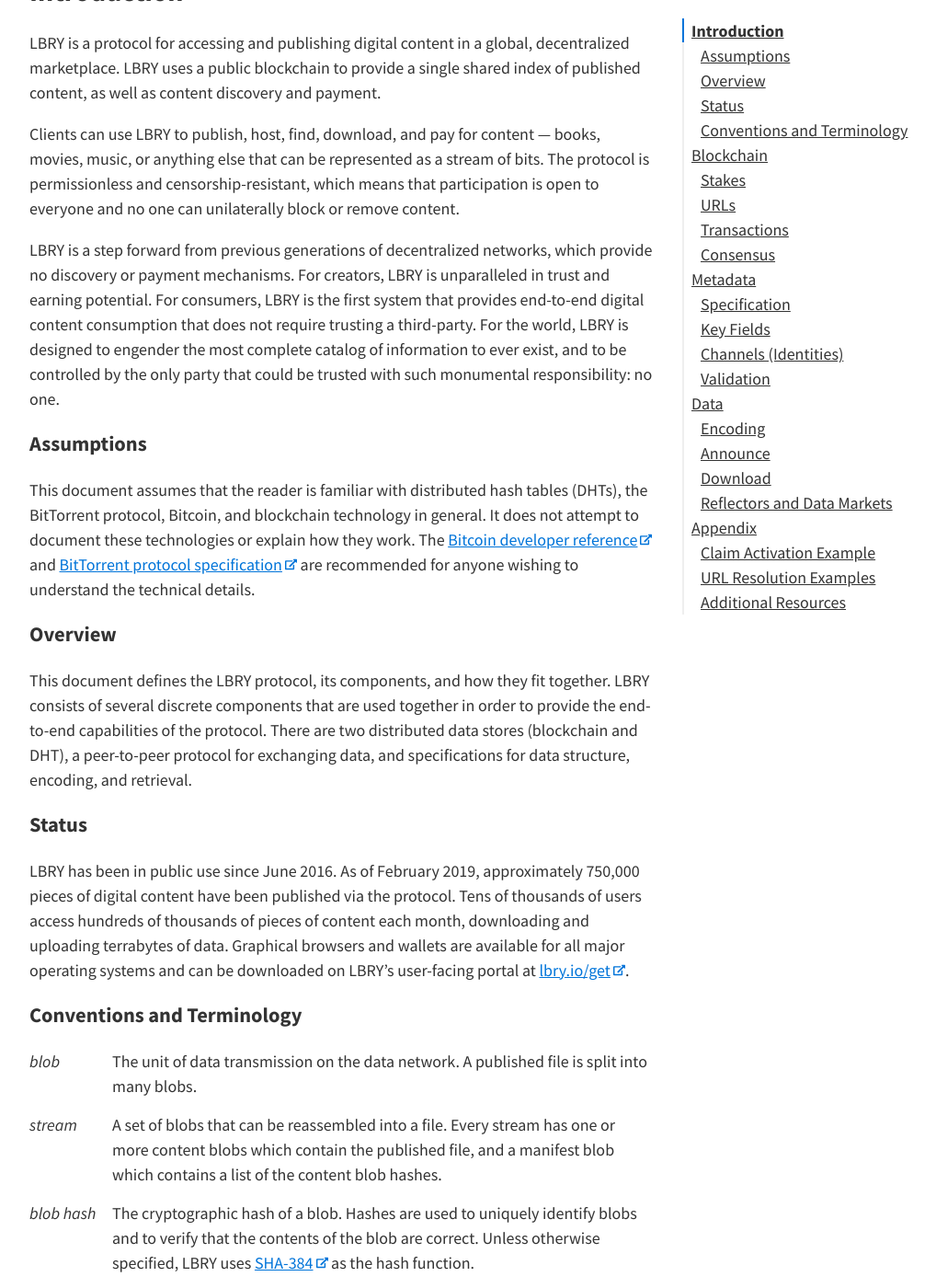
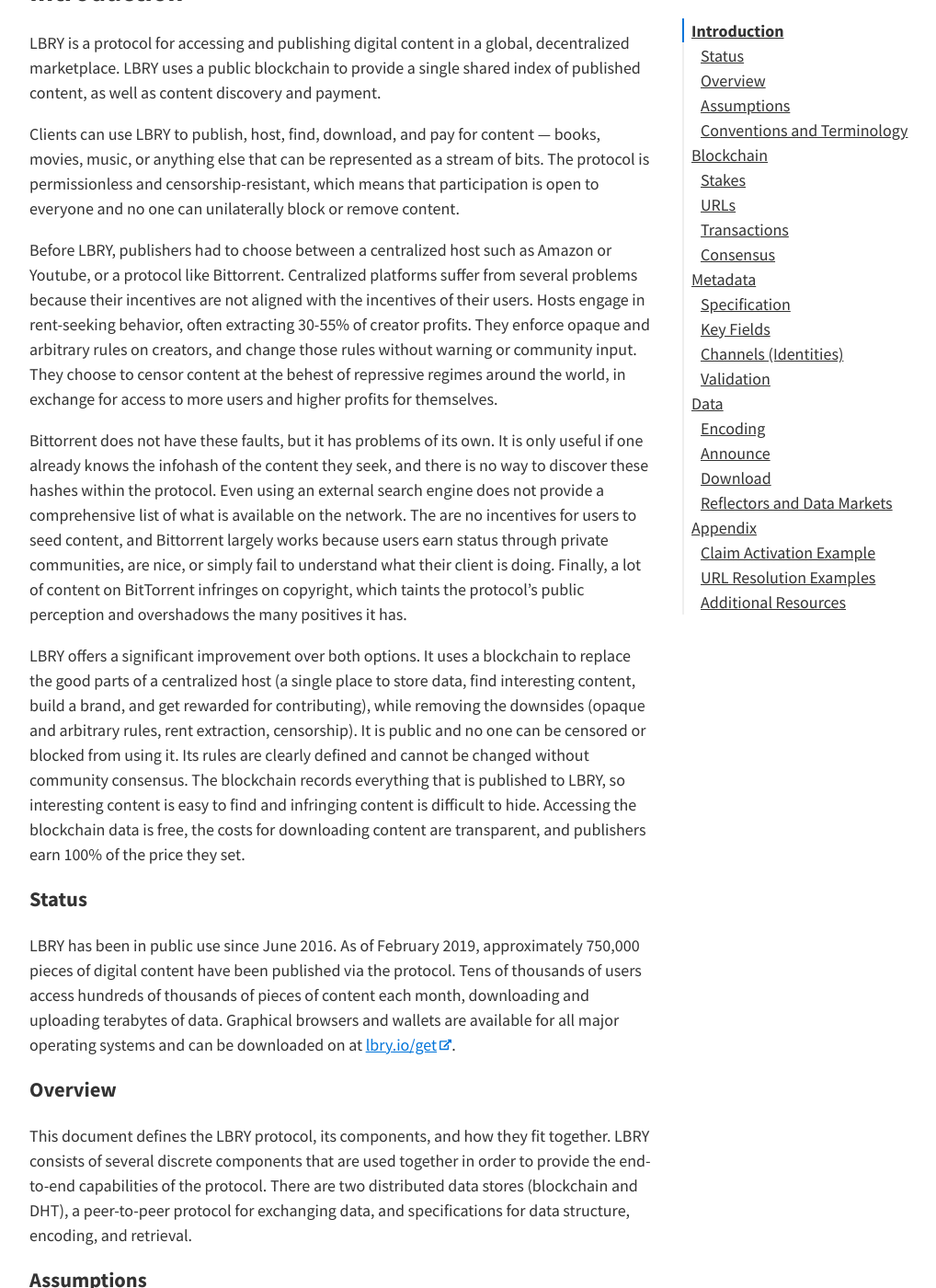
Before and after one commit to lbryio/spec, a Jekyll site: the page built from index.md, in a window 1280 px wide and 1400 px high, scrolled down 242 px. Shown: the whole window at 92% size, without its empty margins (118-1136 px from the left). Built offline with Jekyll 4.4.1, drawn with Linux system fonts in a browser that asks for light colours; our own code applies the rules of GitHub Pages for plain Markdown files.

Commit message:
add justification

```diff
--- a/index.md
+++ b/index.md
@@ -8,19 +8,23 @@
 
 Clients can use LBRY to publish, host, find, download, and pay for content — books, movies, music, or anything else that can be represented as a stream of bits. The protocol is permissionless and censorship-resistant, which means that participation is open to everyone and no one can unilaterally block or remove content.
 
-LBRY is a step forward from previous generations of decentralized networks, which provide no discovery or payment mechanisms. For creators, LBRY is unparalleled in trust and earning potential. For consumers, LBRY is the first system that provides end-to-end digital content consumption that does not require trusting a third-party. For the world, LBRY is designed to engender the most complete catalog of information to ever exist, and to be controlled by the only party that could be trusted with such monumental responsibility: no one.
+Before LBRY, publishers had to choose between a centralized host such as Amazon or Youtube, or a protocol like Bittorrent. Centralized platforms suffer from several problems because their incentives are not aligned with the incentives of their users. Hosts engage in rent-seeking behavior, often extracting 30-55% of creator profits. They enforce opaque and arbitrary rules on creators, and change those rules without warning or community input. They choose to censor content at the behest of repressive regimes around the world, in exchange for access to more users and higher profits for themselves.
 
-### Assumptions
+Bittorrent does not have these faults, but it has problems of its own. It is only useful if one already knows the infohash of the content they seek, and there is no way to discover these hashes within the protocol. Even using an external search engine does not provide a comprehensive list of what is available on the network. The are no incentives for users to seed content, and Bittorrent largely works because users earn status through private communities, are nice, or simply fail to understand what their client is doing. Finally, a lot of content on BitTorrent infringes on copyright, which taints the protocol's public perception and overshadows the many positives it has.
 
-This document assumes that the reader is familiar with distributed hash tables (DHTs), the BitTorrent protocol, Bitcoin, and blockchain technology in general. It does not attempt to document these technologies or explain how they work. The [Bitcoin developer reference](https://bitcoin.org/en/developer-reference) and [BitTorrent protocol specification](http://www.bittorrent.org/beps/bep_0003.html) are recommended for anyone wishing to understand the technical details.
+LBRY offers a significant improvement over both options. It uses a blockchain to replace the good parts of a centralized host (a single place to store data, find interesting content, build a brand, and get rewarded for contributing), while removing the downsides (opaque and arbitrary rules, rent extraction, censorship). It is public and no one can be censored or blocked from using it. Its rules are clearly defined and cannot be changed without community consensus. The blockchain records everything that is published to LBRY, so interesting content is easy to find and infringing content is difficult to hide. Accessing the blockchain data is free, the costs for downloading content are transparent, and publishers earn 100% of the price they set.
+
+### Status
+
+LBRY has been in public use since June 2016. As of February 2019, approximately 750,000 pieces of digital content have been published via the protocol. Tens of thousands of users access hundreds of thousands of pieces of content each month, downloading and uploading terabytes of data. Graphical browsers and wallets are available for all major operating systems and can be downloaded on at [lbry.io/get](https://lbry.io/get).
 
 ### Overview
 
 This document defines the LBRY protocol, its components, and how they fit together. LBRY consists of several discrete components that are used together in order to provide the end-to-end capabilities of the protocol. There are two distributed data stores (blockchain and DHT), a peer-to-peer protocol for exchanging data, and specifications for data structure, encoding, and retrieval.
 
-### Status
+### Assumptions
 
-LBRY has been in public use since June 2016. As of February 2019, approximately 750,000 pieces of digital content have been published via the protocol. Tens of thousands of users access hundreds of thousands of pieces of content each month, downloading and uploading terrabytes of data. Graphical browsers and wallets are available for all major operating systems and can be downloaded on LBRY's user-facing portal at [lbry.io/get](https://lbry.io/get).
+This document assumes that the reader is familiar with distributed hash tables (DHTs), the BitTorrent protocol, Bitcoin, and blockchain technology in general. It does not attempt to document these technologies or explain how they work. The [Bitcoin developer reference](https://bitcoin.org/en/developer-reference) and [BitTorrent protocol specification](http://www.bittorrent.org/beps/bep_0003.html) are recommended for anyone wishing to understand the technical details.
 
 ### Conventions and Terminology
 
```
